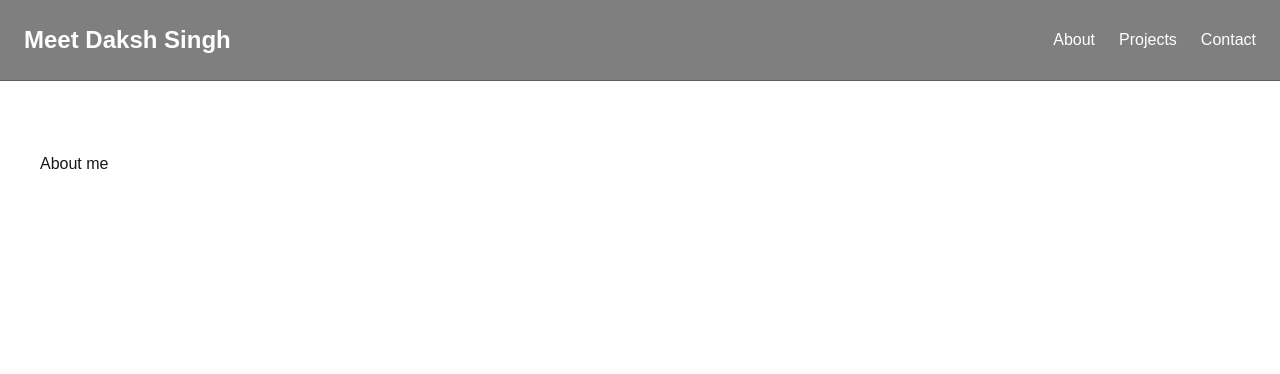
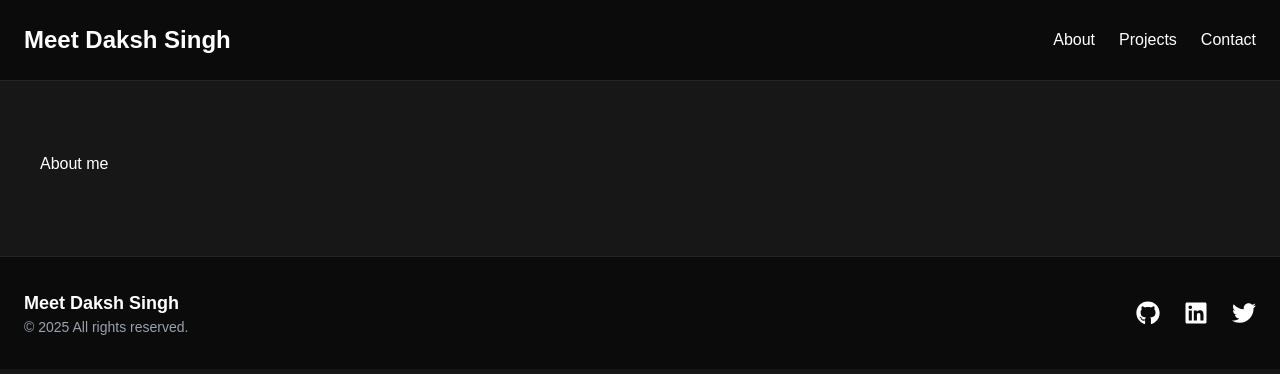
Before and after one commit to DakshSingh-GitHub/PortfolioWebApp, a Next.js app: page /about in a window 1280 px wide. Shown: the top 374 px of the page. Built offline with nearby package versions, Linux system fonts and the light colour scheme.

Commit message:
Created a footer for the website

```diff
--- a/app/globals.css
+++ b/app/globals.css
@@ -1,9 +1,10 @@
 @import "tailwindcss";
 
 :root {
-  --background: #ffffff;
-  --foreground: #171717;
-
+  /* --background: #ffffff;
+  --foreground: #171717; */
+  --foreground: #ffffff;
+  --background: #171717;
   --primary: rgba(124, 58, 237, 0.07);
   --secondary: rgba(124, 58, 237, 0.17);
   --tertiary: rgba(124, 58, 237, 0.37);
--- a/app/layout.tsx
+++ b/app/layout.tsx
@@ -2,6 +2,7 @@ import type { Metadata } from "next";
 import { Geist, Geist_Mono, Oxanium } from "next/font/google";
 import "@/app/globals.css";
 import Navbar from "@/components/global/Navbar";
+import Footer from "@/components/global/Footer";
 
 const geistSans = Geist({
     variable: "--font-geist-sans",
@@ -29,6 +30,7 @@ export default function RootLayout({ children }: Readonly<{ children: React.Reac
             <body className={` ${oxanium.variable} ${geistSans.variable} ${geistMono.variable} antialiased pt-28`} >
                 <Navbar />
                 {children}
+                <Footer />
             </body>
         </html>
     );
--- a/app/page.tsx
+++ b/app/page.tsx
@@ -50,16 +50,20 @@ export default function Home() {
                     Brief about my Education
                 </h1>
                 <div className="flex flex-col md:flex-row items-center justify-evenly h-full w-full mt-10">
+                    <Link href="https://grmschool.com/Default.aspx">
                         <Card
                             image="/schl.jpg"
                             text="Shri Gulab Rai Montessori School"
                             paragraph={DescriptionString.school}
                             board={true}
                         />
+                    </Link>
                 </div>
             </div>
             <div className="mt-10">
-                <h1 className={`text-center text-4xl underline ${classNames.textGlowEffect}`}>
+                <h1
+                    className={`text-center text-4xl underline ${classNames.textGlowEffect}`}
+                >
                     I&apos;ve Worked On
                 </h1>
                 <div className="flex flex-col items-center mt-10 w-full">
--- a/components/global/Card.tsx
+++ b/components/global/Card.tsx
@@ -7,7 +7,7 @@ interface CardProps { image: string; text: string; paragraph: string; board:bool
 
 export default function Card( { image, text, paragraph, board }: CardProps ) {
     return (
-        <div className={`${classNames.card} w-97.5 h-125 cursor-default`}>
+        <div className={`${classNames.card} w-97.5 h-135 cursor-default`}>
             <Image
                 src={image}
                 width={350}
@@ -17,7 +17,7 @@ export default function Card( { image, text, paragraph, board }: CardProps ) {
                 loading="eager"
             />
             <div className="p-4">
-                <h1 className="text-center mb-4 text-xl">{text}</h1>
+                <h1 className={`text-center mb-4 text-xl ${classNames.textGlowEffect}`}>{text}</h1>
                 <hr className="" style={{ color: "white" }} />
                 <p className="mt-4 text-center">{paragraph}</p>
             </div>
@@ -28,7 +28,7 @@ export default function Card( { image, text, paragraph, board }: CardProps ) {
                         <span className={`${classNames.spanText} ${classNames.textGlowEffect}`} >
                             10th CBSE Board
                         </span>{" "}
-                        - 89.8%
+                        - 89.8% | B5: 95.2%
                     </li>
                     <li>
                         <span className={`${classNames.spanText} ${classNames.textGlowEffect}`} >
@@ -38,7 +38,7 @@ export default function Card( { image, text, paragraph, board }: CardProps ) {
                     </li>
                 </ul>
             ) : (
-                <h1>ds</h1>
+                <div className=""></div>
             )}
         </div>
     );
--- /dev/null
+++ b/components/global/Footer.tsx
@@ -0,0 +1,52 @@
+import Link from "next/link";
+import { FaGithub, FaLinkedin, FaTwitter } from "react-icons/fa";
+
+export default function Footer() {
+    const textGlowEffect =
+        "transition-all duration-300 ease-in-out hover:filter hover:drop-shadow-[0_0_8px_rgba(124,58,237,0.9)]";
+
+    const socialLinks = [
+        {
+            href: "https://github.com/dakshsinghrathore",
+            icon: <FaGithub size={24} />,
+        },
+        {
+            href: "https://linkedin.com/in/daksh-singh-rathore",
+            icon: <FaLinkedin size={24} />,
+        },
+        {
+            href: "https://twitter.com/daksh_786",
+            icon: <FaTwitter size={24} />,
+        },
+    ];
+
+    return (
+        <footer className="bg-black/50 text-white backdrop-blur-sm border-t border-gray-700/50 mt-10">
+            <div className="container mx-auto px-6 py-8">
+                <div className="flex flex-col md:flex-row justify-between items-center">
+                    <div className="mb-4 md:mb-0">
+                        <p className={`text-lg font-bold ${textGlowEffect}`}>
+                            Meet Daksh Singh
+                        </p>
+                        <p className="text-sm text-gray-400">
+                            © {new Date().getFullYear()} All rights reserved.
+                        </p>
+                    </div>
+                    <div className="flex gap-6">
+                        {socialLinks.map((link) => (
+                            <Link
+                                key={link.href}
+                                href={link.href}
+                                target="_blank"
+                                rel="noopener noreferrer"
+                                className={`hover:text-gray-300 ${textGlowEffect}`}
+                            >
+                                {link.icon}
+                            </Link>
+                        ))}
+                    </div>
+                </div>
+            </div>
+        </footer>
+    );
+}
--- a/components/pagecomponent/HomeCard.tsx
+++ b/components/pagecomponent/HomeCard.tsx
@@ -14,7 +14,7 @@ export default function HomeCard() {
                         Hi, I&apos;m Daksh Singh
                     </h1>{" "}
                     <br />
-                    <p className={classNames.cardparent_division_p}>
+                    <p className={`${classNames.cardparent_division_p} font-sans`}>
                         <span className={`${classNames.spanText} ${classNames.textGlowEffect}`}>Hey Everyone</span>, <br /> I  am currently taking a
                         gap year after Class 12 to build strong skills before
                         college. This year, I&apos;ve been focusing on learning
--- a/package.json
+++ b/package.json
@@ -11,7 +11,8 @@
   "dependencies": {
     "next": "16.1.1",
     "react": "19.2.3",
-    "react-dom": "19.2.3"
+    "react-dom": "19.2.3",
+    "react-icons": "^5.5.0"
   },
   "devDependencies": {
     "@tailwindcss/postcss": "^4",
```
Also changed, not shown: 1 other file (tests, documents, lock files or other folders). Lines whose indentation alone changed are shown as unchanged.
